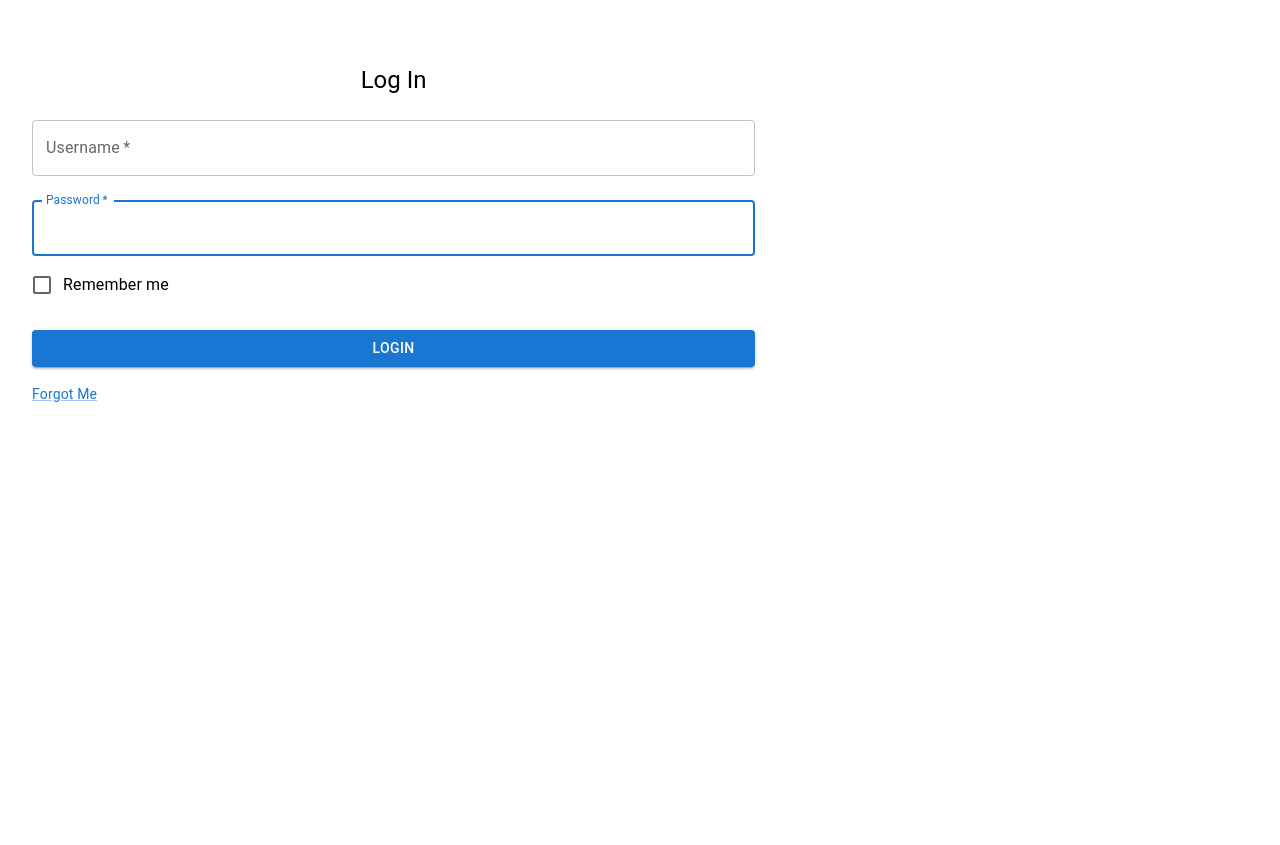
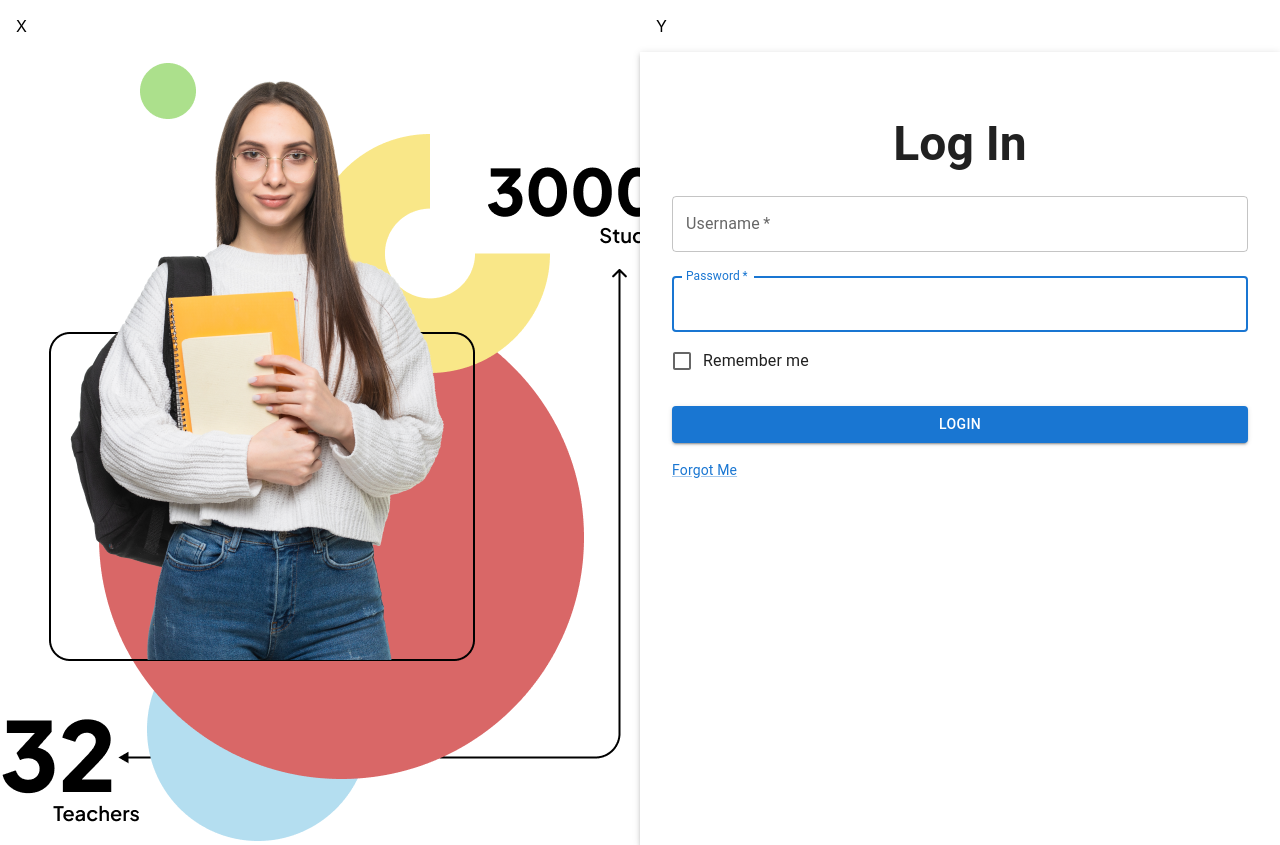
Before and after one commit to hasithasenevirathne123/studentetutor, a React (Create React App) app: page / in a window 1280 px wide. Before the commit the page ends 800 px from the top, so only its background shows below. Built offline with nearby package versions, Linux system fonts and the light colour scheme.

Commit message:
Login Update 2024.01.05

```diff
--- a/src/App.js
+++ b/src/App.js
@@ -1,9 +1,8 @@
 import logo from './logo.svg';
 import './App.css';
-import { Typography, Button, RadioGroup, Radio} from '@mui/material';
-import image from "./component/assets/Group 72.png"
 import {BrowserRouter as Router, Route, Routes} from "react-router-dom";
-import Login from "./Pages/Login";
+import Login from './Pages/Login'
+
 function App() {
   return (
    <Router>
--- a/src/Pages/Login.js
+++ b/src/Pages/Login.js
@@ -1,17 +1,39 @@
 import React from 'react'
-import {Box, Checkbox, FormControlLabel, TextField, Typography,Button,Grid,Link} from '@mui/material';
-
+import {Box, Checkbox, FormControlLabel, TextField, Typography,Button,Grid,Link, Paper, colors} from '@mui/material';
+import image from './Group 72.png'
+import { red } from '@mui/material/colors';
 const Login = () => {
     const handleSubmit =() =>{
-
     }
   return (
-    <Grid container>
-    <Box sx={{ my:8, mx:4, display:'flex', flexDirection:"column", alignItems:"center"}}>
-        <Typography variant='h5'>Log In</Typography>
-        <Box  component="form" noValidate onSubmit={handleSubmit} sx={{mt:1}}>
-            <TextField margin='normal' required fullWidth id='username' label="Username" name='username' autoFocus></TextField>
-            <TextField margin='normal' required fullWidth id='password' label="Password" name='Password' autoFocus></TextField>
+    <>
+     <Grid container m={2}>
+<Grid  item lg={6} md={6} sm={12} xs={12}>X</Grid>
+<Grid  item lg={6} md={6} sm={12} xs={12}>Y</Grid>
+</Grid>
+    <Grid container component='main'  sx={{height:"50vh"}}>
+      {/* <Grid item
+      xs={false}
+      sm={4}
+      md={7}
+      sx={{backgroundImage: ,
+      backgroundRepeat:"no-repeat",
+      backgroundColor:(t)=>t.palette.mode === 'light' ? t.palette.grey[50] : t.palette[900],
+      backgroundSize:'cover',
+      backgroundPosition:'center'
+    }}/> */}
+   {/* <div className=''>
+      <img style={{height:'150vh', width:'50%', marginLeft:'5px'}} src={image}/>
+   </div> */}
+   <Grid item lg={6} md={6} sm={12} xs={12}>
+    <img src={image}/>
+   </Grid>
+      <Grid item lg={6} md={6} sm={12} xs={12} component={Paper} square elevation={3}>
+           <Box sx={{ my:8, mx:4,  display:'flex', flexDirection:"column", alignItems:"center"}}>
+              <Typography style={{fontWeight:'bold',}} variant='h3'>Log In</Typography>
+                  <Box component="form" noValidate onSubmit={handleSubmit} sx={{mt:1}}>
+                      <TextField margin='normal' required fullWidth id='uname' label="Username" name='username' autoFocus></TextField>
+                      <TextField margin='normal' required fullWidth id='pass' label="Password" name='Password' autoFocus></TextField>
                       <FormControlLabel control={<Checkbox/>} label="Remember me"/>
                       <Button fullWidth type="submit" variant="contained" sx={{mt:3,mb:2}}>LogIn</Button>
                   <Grid container>
@@ -22,6 +44,14 @@ const Login = () => {
        </Box>
     </Box>
   </Grid>
+</Grid>
+
+{/* <Grid container color='red' m={2}>
+<Grid  item lg={6} md={6} sm={12} xs={12}>X</Grid>
+
+</Grid> */}
+</>
+
   )
 }
 
```
Also changed, not shown: src/Pages/Group 72.png (renamed from src/component/assets/Group 72.png). Lines whose indentation alone changed are shown as unchanged.
